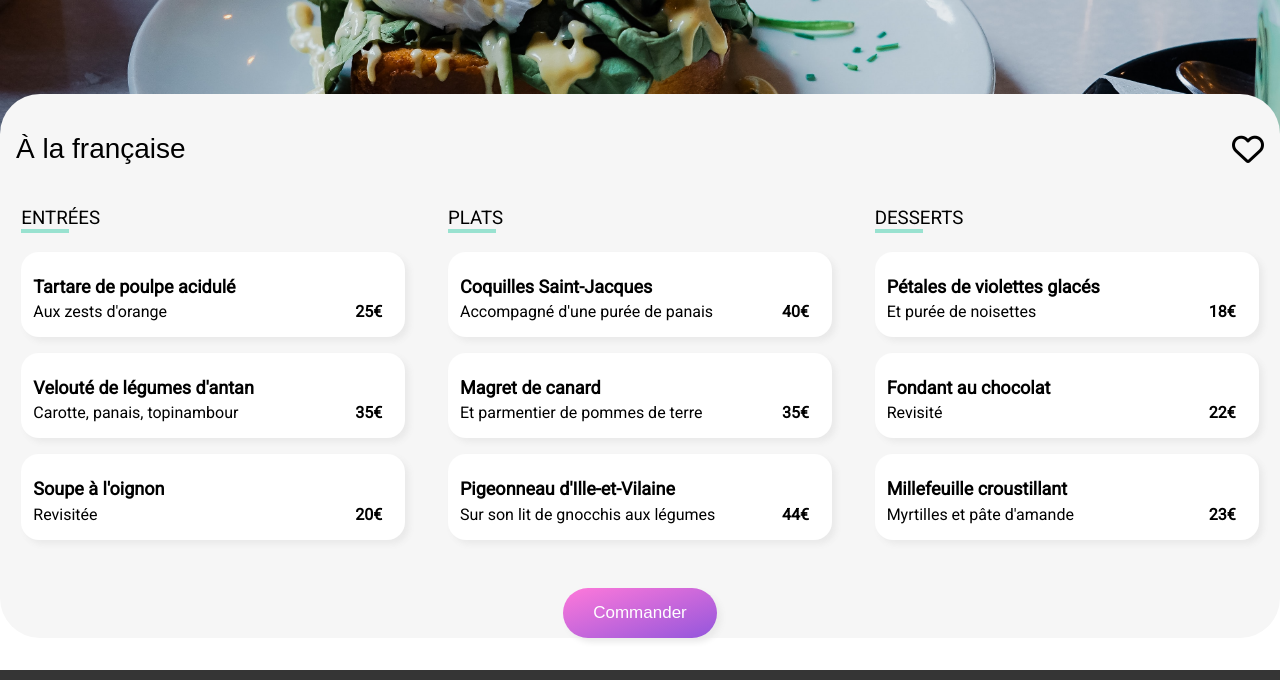
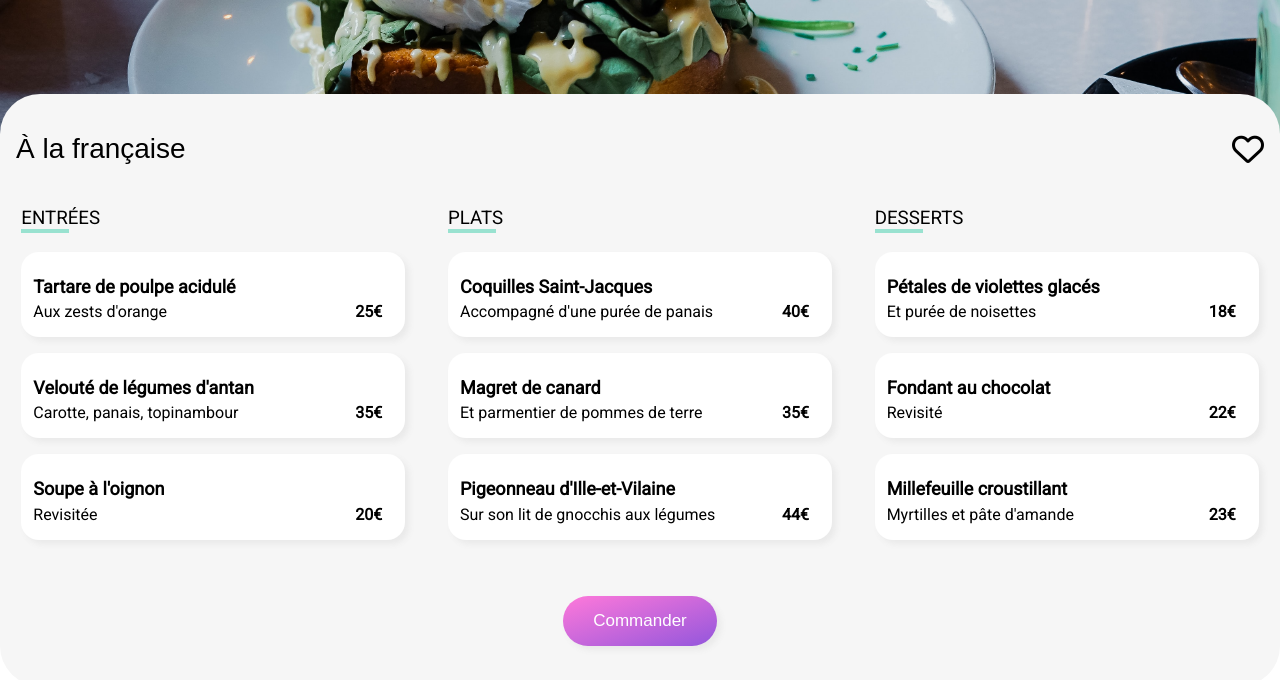
Before and after one commit to davidOC007/davidOC007.github.io-DavidHypach_3_10022021-, a website: page A-la-francaise.html in a window 1280 px wide. Shown: the part 341-1021 px from the top of the page. Drawn offline with nearby package versions, Linux system fonts and the light colour scheme; files that its build step writes are made by us from their sources; a web font is replaced by a local one.

Commit message:
Add files via upload

```diff
--- a/sass/Pages/_menu.scss
+++ b/sass/Pages/_menu.scss
@@ -145,7 +145,7 @@
 .commander{
   display: flex;
   justify-content: center;
-    margin:32px 0;
+  padding:40px 0;
   &__btn{
       padding:15px 30px;
       @include mainbtn;
```
Lines whose indentation alone changed are shown as unchanged.
